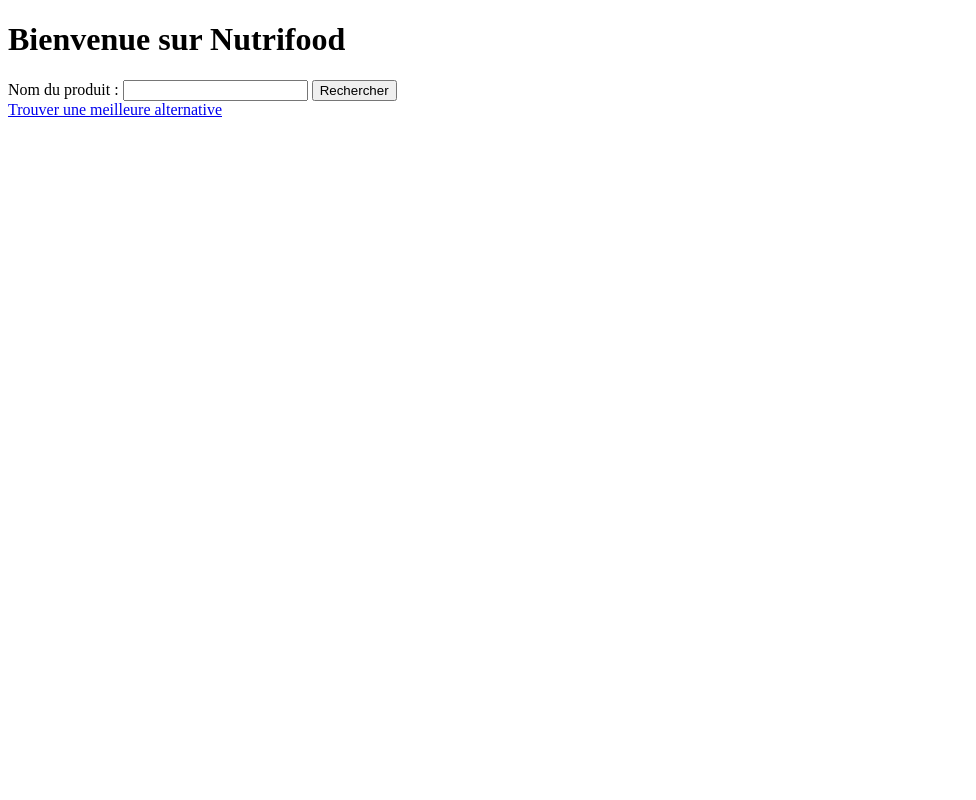
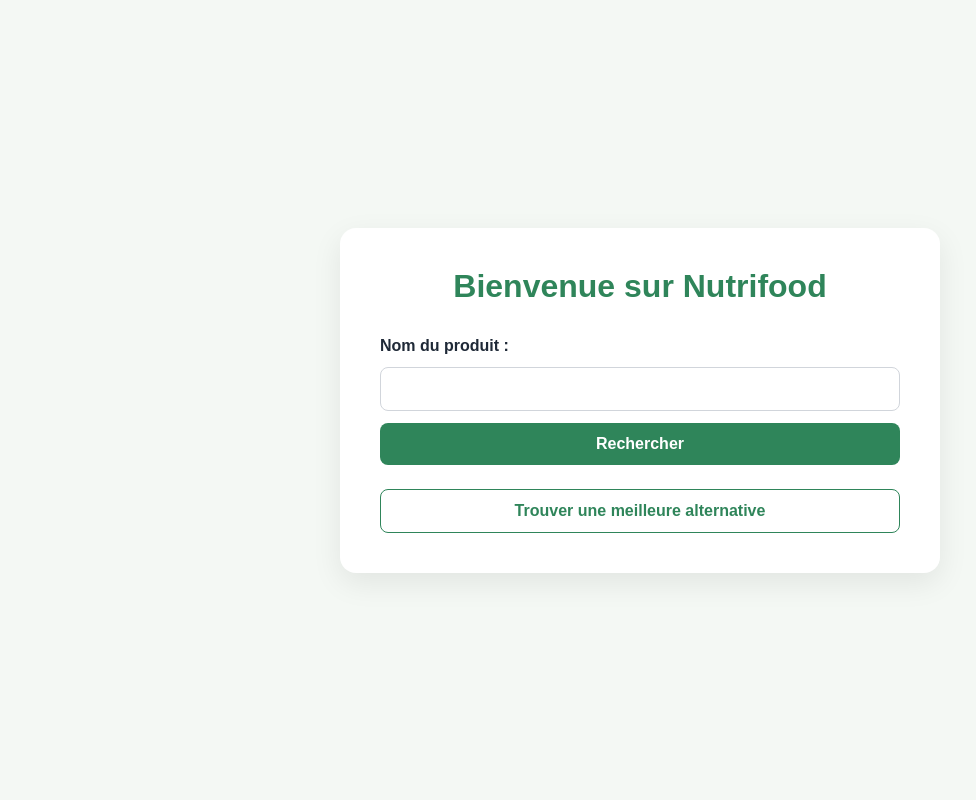
Before and after one commit to Ludovicscelles/NutriFood, a Django app: page / in a window 1280 px wide. Shown: the whole page, without its empty margins (0-976 px from the left). Run offline with Django 5.2, Linux system fonts and the light colour scheme.

Commit message:
feat(form): add css to index page

```diff
--- /dev/null
+++ b/search/static/search/style_index.css
@@ -0,0 +1,93 @@
+* {
+  box-sizing: border-box;
+}
+
+body {
+  margin: 0;
+  min-height: 100vh;
+  display: flex;
+  align-items: center;
+  justify-content: center;
+  font-family: "Arial", sans-serif;
+  background-color: #f4f8f4;
+  color: #1f2937;
+}
+
+main {
+  width: min(90%, 600px);
+  padding: 40px;
+  background-color: white;
+  border-radius: 16px;
+  box-shadow: 0 10px 30px rgba(0, 0, 0, 0.08);
+}
+
+h1 {
+  margin-top: 0;
+  margin-bottom: 32px;
+  text-align: center;
+  color: #2f855a;
+}
+
+form {
+  display: flex;
+  flex-direction: column;
+  gap: 12px;
+  margin-bottom: 24px;
+}
+
+label {
+  font-weight: 600;
+}
+
+input {
+  width: 100%;
+  padding: 12px 14px;
+  border: 1px solid #d1d5db;
+  border-radius: 8px;
+  font-size: 1rem;
+  outline: none;
+  transition:
+    border-color 0.2s,
+    box-shadow 0.2s;
+}
+
+button {
+  padding: 12px 18px;
+  border: none;
+  border-radius: 8px;
+  background-color: #2f855a;
+  color: white;
+  font-size: 1rem;
+  font-weight: 600;
+  cursor: pointer;
+  transition:
+    background-color 0.2s,
+    transform 0.2s;
+}
+
+button:hover {
+  background-color: #276749;
+}
+
+button:active {
+  transform: scale(0.98);
+}
+
+a {
+ display: block;
+ padding: 12px 18px;
+ text-align: center;
+ text-decoration: none;
+ border: 1px solid #2f855a;
+ border-radius: 8px;
+ color: #2f855a;
+ font-weight: 600;
+ transition:
+   background-color 0.2s,
+   color 0.2s;
+}
+
+a:hover {
+  background-color: #2f855a;
+  color: white;
+}
--- a/search/templates/search/index.html
+++ b/search/templates/search/index.html
@@ -1,21 +1,28 @@
+{% load static %}
+
 <!doctype html>
 <html lang="fr">
   <head>
     <meta charset="UTF-8" />
     <title>Nutrifood</title>
+    <link rel="stylesheet" href="{% static 'search/style_index.css' %}" />
   </head>
+
   <body>
-    <h1>Bienvenue sur Nutrifood</h1>
+    <main>
+      <h1>Bienvenue sur Nutrifood</h1>
 
-    <form method="get" action="{% url 'search:recherche_produit' %}">
-      <label for="q">Nom du produit :</label>
-      <input type="text" id="q" name="q" value="{{ query|default:'' }}" />
-      <button type="submit">Rechercher</button>
-    </form>
+      <form method="get" action="{% url 'search:recherche_produit' %}">
+        <label for="q">Nom du produit :</label>
 
-    <a href="{% url 'search:alternative' %}"
-      >Trouver une meilleure alternative</a>
+        <input type="text" id="q" name="q" value="{{ query|default:'' }}" />
 
+        <button type="submit">Rechercher</button>
+      </form>
 
+      <a href="{% url 'search:alternative' %}"
+        >Trouver une meilleure alternative</a
+      >
+    </main>
   </body>
 </html>
```
